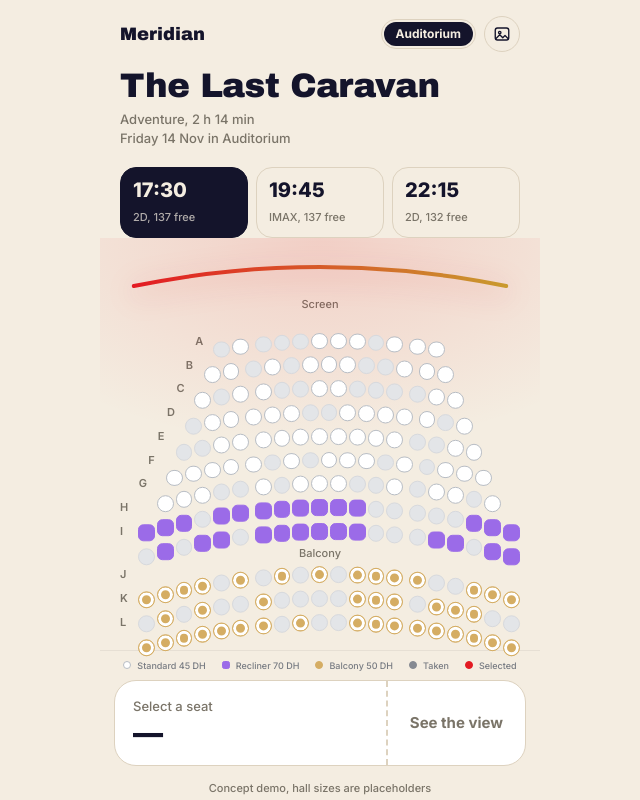
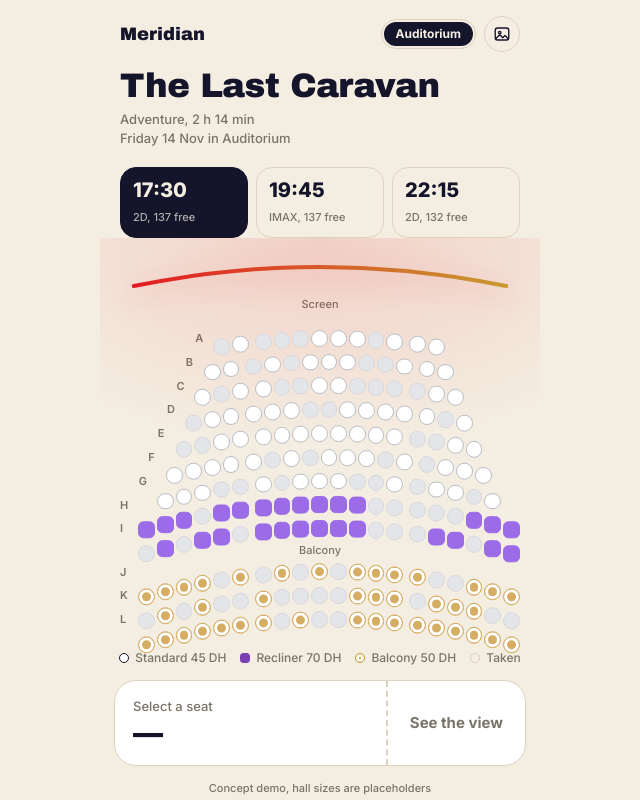
Before and after one commit to aouidate47/cinema, a Next.js app: page /hall-3/1730 in a window 1280 px wide. Shown: the whole page, without its empty margins (320-960 px from the left). Built offline with nearby package versions, Linux system fonts and the light colour scheme.

Commit message:
Restore original cinema dashboard

```diff
--- a/components/Legend.tsx
+++ b/components/Legend.tsx
@@ -1,16 +1,18 @@
 import type { Hall } from "@/types";
 
-const dot = "inline-block size-2 shrink-0 border";
+const dot = "mr-1.5 inline-block size-2.5 align-[-1px] border-[1.8px]";
+const SLASH = "bg-[linear-gradient(45deg,transparent_38%,var(--mute)_38%_62%,transparent_62%),var(--taken)]";
 
 export default function Legend({ hall }: { hall: Hall }) {
   const hasBal = hall.balFrom < hall.rows.length;
   return (
-    <div className="flex shrink-0 flex-wrap items-center justify-center gap-x-4 gap-y-1 border-t border-black/[0.06] px-1 pt-2 text-[9px] text-[#777b82]">
-      <span className="inline-flex items-center gap-1.5"><i className={`${dot} rounded-full border-[#b8bdc4] bg-white`} />Standard {hall.priceStd} DH</span>
-      <span className="inline-flex items-center gap-1.5"><i className={`${dot} rounded-[30%] border-[#9b6be8] bg-[#9b6be8]`} />Recliner {hall.priceRec} DH</span>
-      {hasBal && <span className="inline-flex items-center gap-1.5"><i className={`${dot} rounded-full border-[#d5ad63] bg-[#d5ad63]`} />Balcony {hall.priceBal} DH</span>}
-      <span className="inline-flex items-center gap-1.5"><i className={`${dot} rounded-full border-[#858991] bg-[#858991]`} />Taken</span>
-      <span className="inline-flex items-center gap-1.5"><i className={`${dot} rounded-full border-[#e31b23] bg-[#e31b23]`} />Selected</span>
+    <div className="flex flex-wrap justify-center gap-x-3.5 gap-y-1 px-4 py-1.5 text-xs text-mute">
+      <span><i className={`${dot} rounded-full border-ink bg-card`} />Standard {hall.priceStd} DH</span>
+      <span><i className={`${dot} rounded-[32%] border-plum bg-plum`} />Recliner {hall.priceRec} DH</span>
+      {hasBal && (
+        <span><i className={`${dot} rounded-full border-gold bg-gold shadow-[inset_0_0_0_3px_var(--card)]`} />Balcony {hall.priceBal} DH</span>
+      )}
+      <span><i className={`${dot} rounded-full border-taken ${SLASH}`} />Taken</span>
     </div>
   );
 }
```
